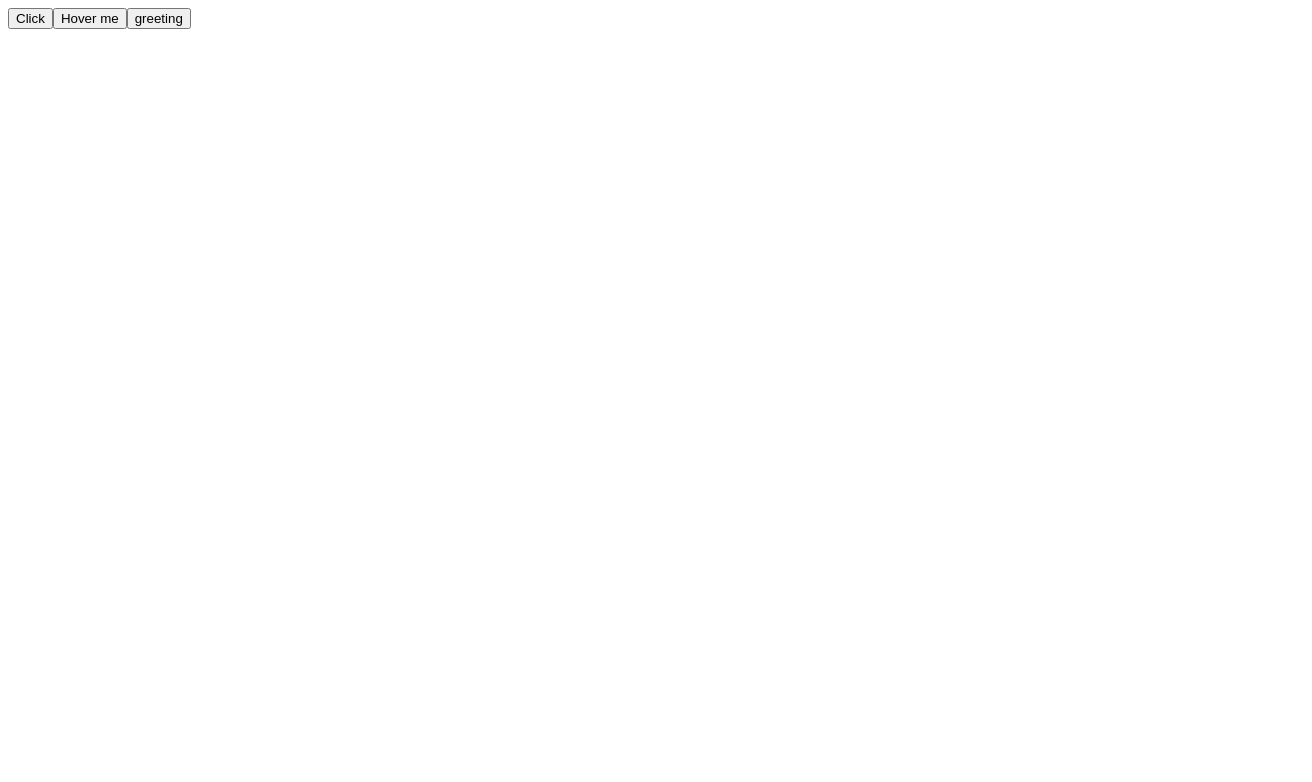
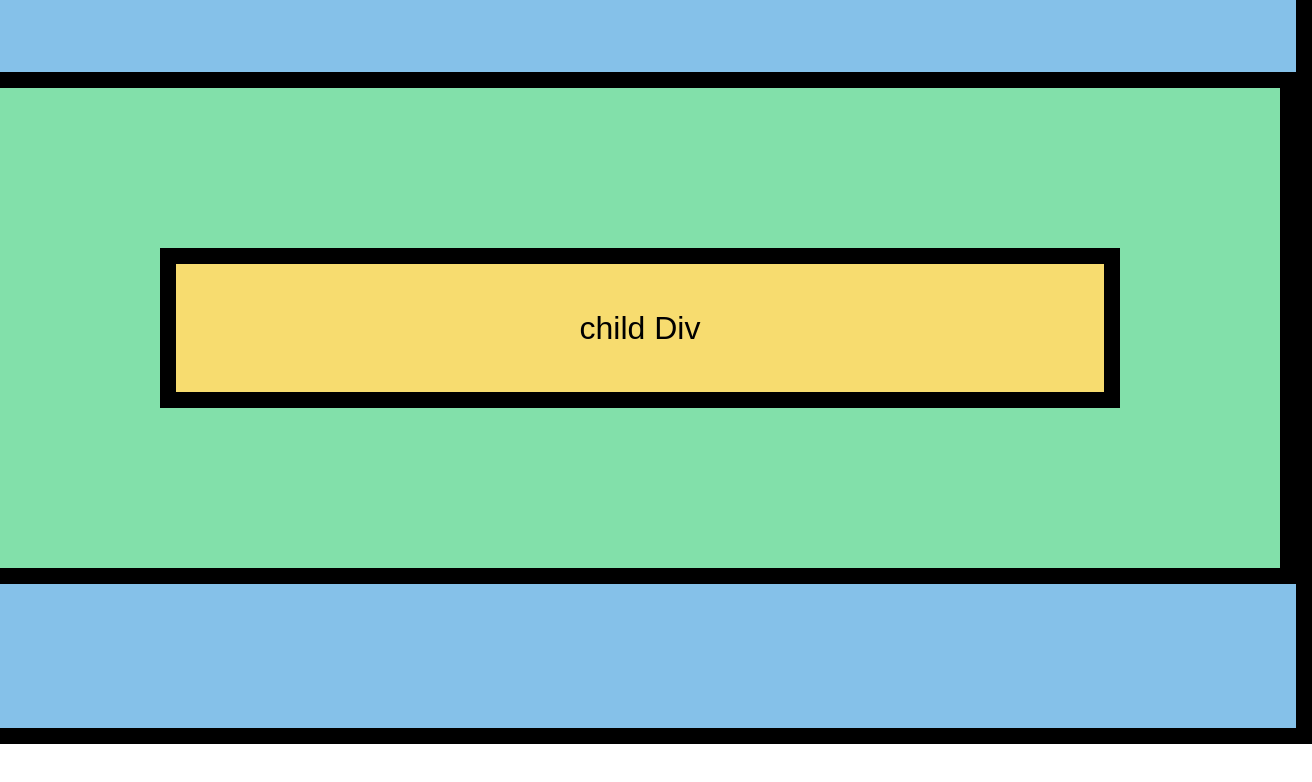
Before and after one commit to yashgoswami3251-wq/React-js, a React (Vite) app in the folder React-thapa/: page / in a window 1280 px wide. Shown: the top 782 px of the page, 1312 px wide, since content can reach past the window. Built offline with nearby package versions, Linux system fonts and the light colour scheme.

Commit message:
EventPropagation in react js

```diff
--- /dev/null
+++ b/React-thapa/src/components/EventPropagation.jsx
@@ -0,0 +1,31 @@
+import './EV.css';
+
+export const EvenPropagation = () => {
+
+    const handleGranparent = () => {
+        console.log("Grandparent Clicked");
+    };
+
+    const handleparent = () => {
+        console.log("Parent Clicked");
+    };
+
+    const handleChildclick = () => {
+    event.stopPropagation();
+    console.log("Child clicked");
+    };
+
+    return (
+        <section className='main-div'>
+            <div className='g-div' onClickCapture={handleGranparent}>
+                <div className='p-div' onClickCapture={handleparent}>
+                    <button className='c-div' onClickCapture={handleChildclick}>
+                        child Div
+                    </button>
+                </div>
+            </div>
+        </section>
+    );
+};
+// onClickCapture is use for event propagare from top to botton
+// without use event propagate bottom to top
--- a/React-thapa/src/main.jsx
+++ b/React-thapa/src/main.jsx
@@ -1,13 +1,13 @@
 import { StrictMode } from 'react'
 import { createRoot } from 'react-dom/client'
-import { Eventprops } from './components/EventProps'
+import { EvenPropagation } from './components/EventPropagation'
 import "./index.css";
 
 {/*import Profile from './components/Profile.jsx'*/}
 
 createRoot(document.getElementById('root')).render(
   <StrictMode>
-    <Eventprops />
+    <EvenPropagation />
     {/*<Profile/>*/}
   </StrictMode>,
 )
```
